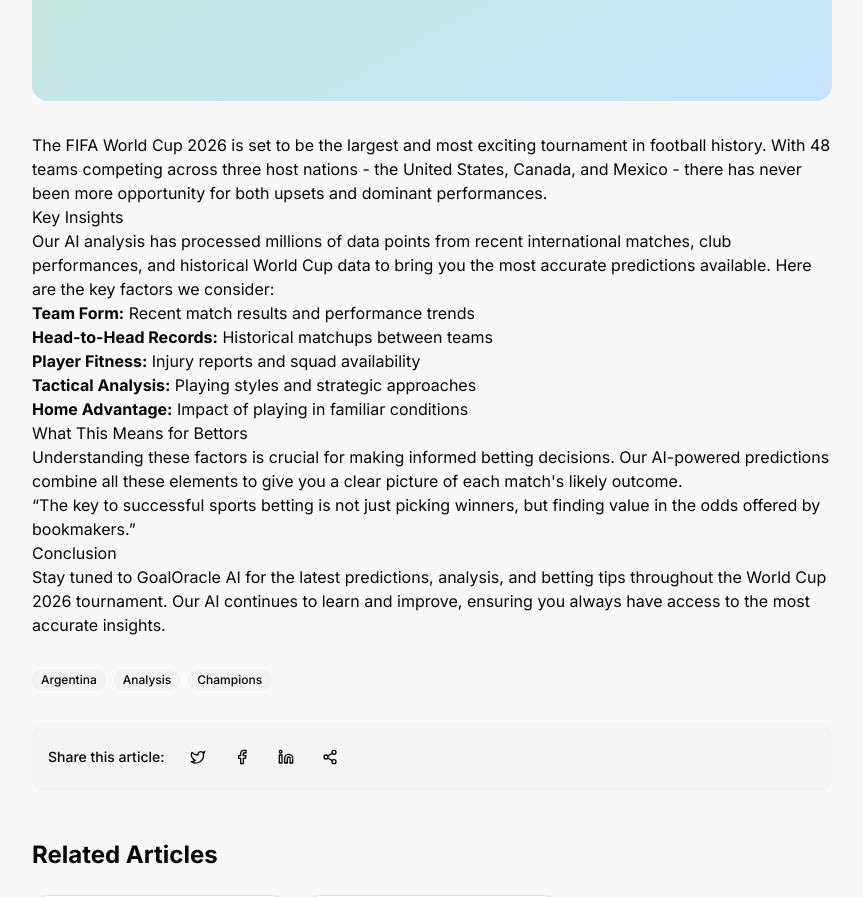
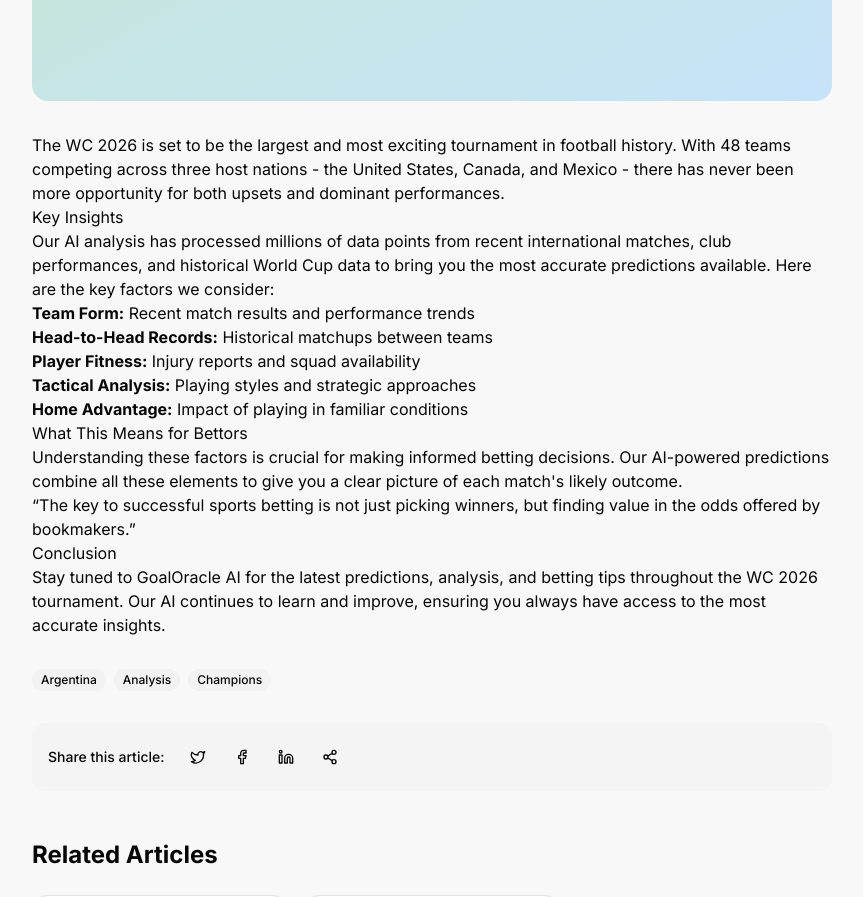
Before and after one commit to Amo451/GoalOracle, a Next.js app in the folder goal-oracle-final/: page /blog/argentina-world-cup-defense-analysis in a window 1280 px wide. Shown: the part 820-1717 px from the top of the page, without its empty margins (0-863 px from the left). Built offline with nearby package versions, Linux system fonts and the light colour scheme.

Commit message:
Update page.tsx

```diff
--- a/goal-oracle-final/app/blog/[slug]/page.tsx
+++ b/goal-oracle-final/app/blog/[slug]/page.tsx
@@ -189,7 +189,7 @@ export default async function BlogPostPage({ params }: Props) {
             {/* Article Content */}
             <div className="prose prose-lg dark:prose-invert max-w-none">
               <p>
-                The FIFA World Cup 2026 is set to be the largest and most exciting tournament in football history.
+                The WC 2026 is set to be the largest and most exciting tournament in football history.
                 With 48 teams competing across three host nations - the United States, Canada, and Mexico -
                 there has never been more opportunity for both upsets and dominant performances.
               </p>
@@ -224,7 +224,7 @@ export default async function BlogPostPage({ params }: Props) {
               <h2>Conclusion</h2>
               <p>
                 Stay tuned to GoalOracle AI for the latest predictions, analysis, and betting tips
-                throughout the World Cup 2026 tournament. Our AI continues to learn and improve,
+                throughout the WC 2026 tournament. Our AI continues to learn and improve,
                 ensuring you always have access to the most accurate insights.
               </p>
             </div>
```
